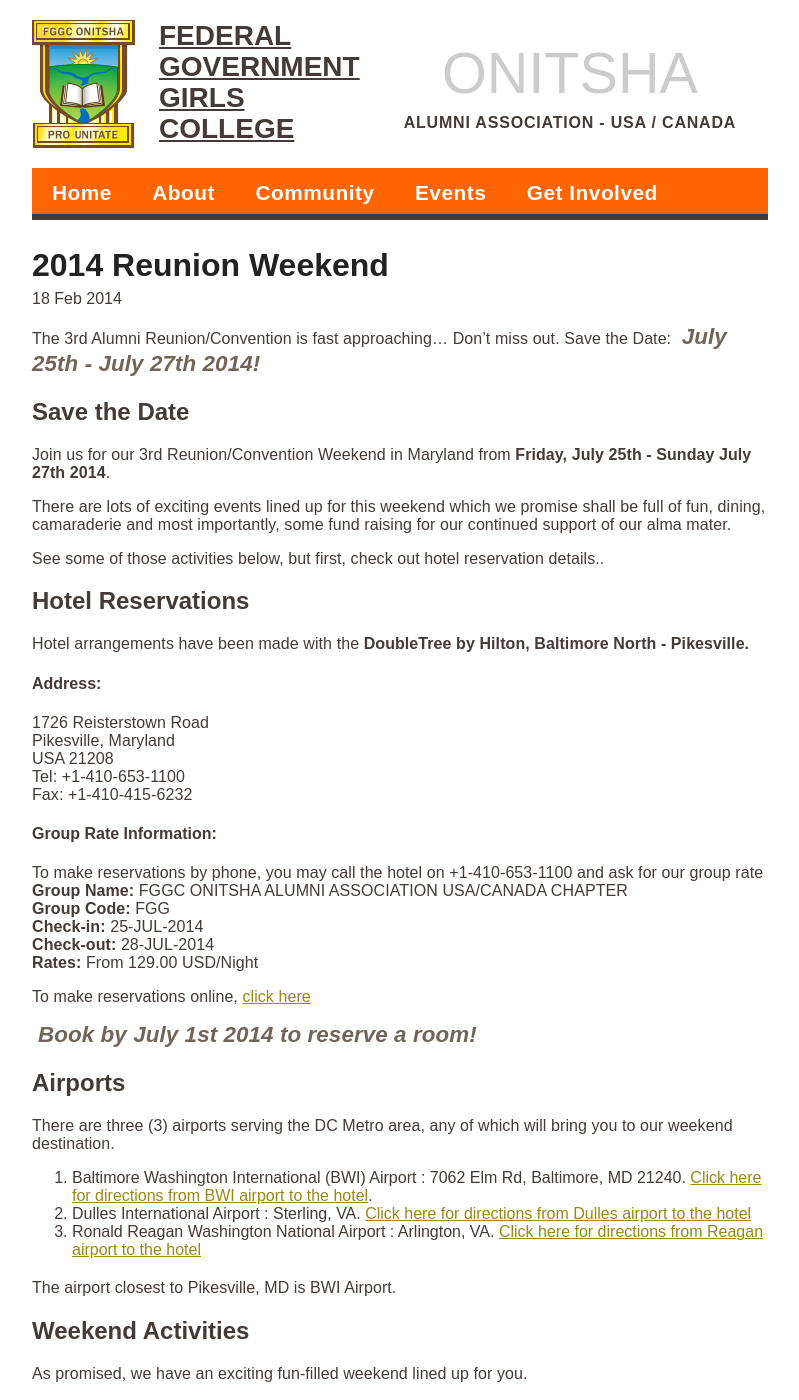
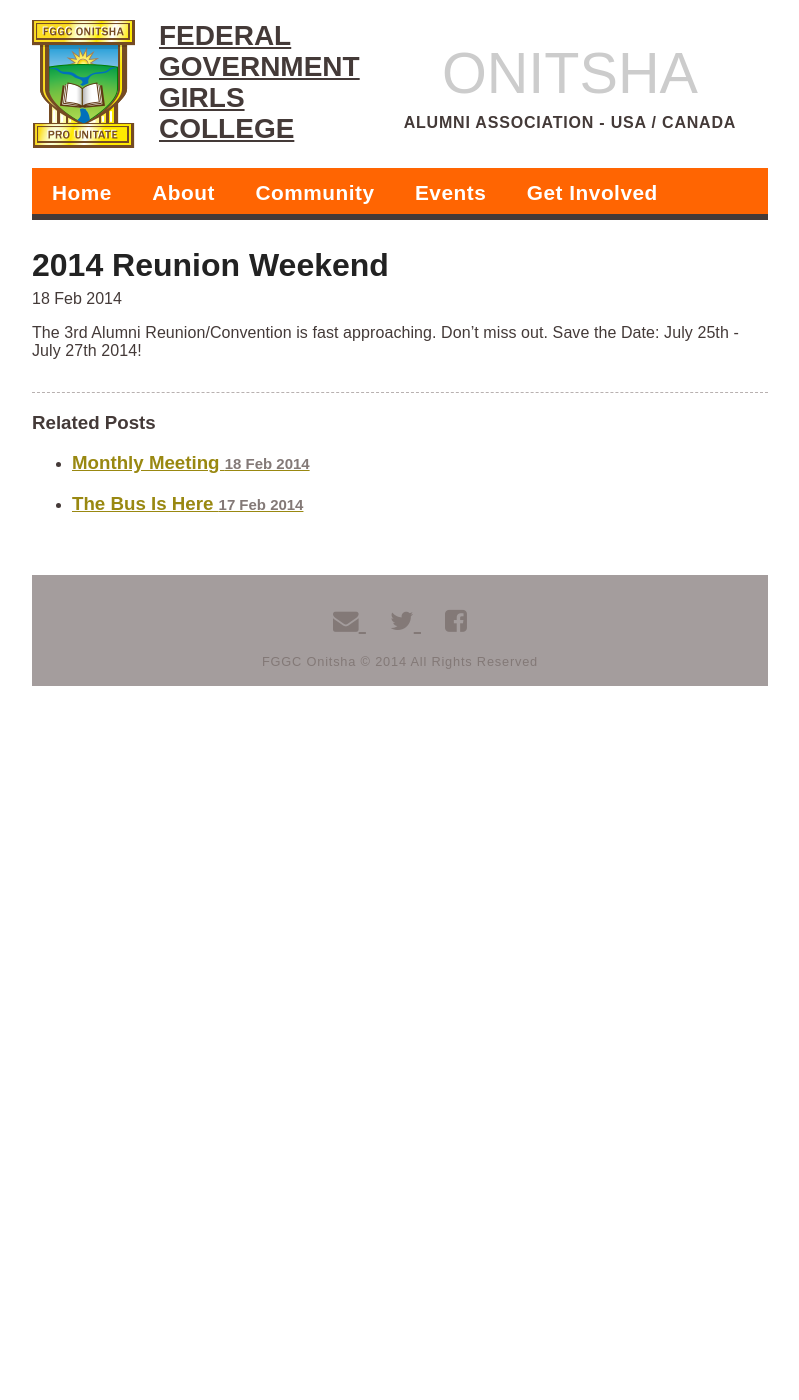
Before and after one commit to fggconitsha/fggconitsha, a Jekyll site: the page built from _posts/2014-02-18-reunion-announcement.markdown, in a window 1280 px wide and 1400 px high. Shown: the whole window, without its empty margins (208-1007 px from the left). Built offline with Jekyll 4.4.1, drawn with Linux system fonts in a browser that asks for light colours; nearby versions of some CDN libraries; Markdown is read by kramdown in place of the engine named in the settings; some of the changed text lies outside the part shown.

Commit message:
Content changes
content changes

```diff
--- a/_posts/2014-02-18-reunion-announcement.markdown
+++ b/_posts/2014-02-18-reunion-announcement.markdown
@@ -3,67 +3,4 @@
 title:  "2014 Reunion Weekend"
 date:   2014-02-18
 ---
-The 3rd Alumni Reunion/Convention is fast approaching… Don't miss out. Save the Date: **_July 25th - July 27th 2014!_**
-
-## Save the Date
-Join us for our 3rd Reunion/Convention Weekend in Maryland from **Friday, July 25th - Sunday July 27th 2014**.
-
-There are lots of exciting events lined up for this weekend which we promise shall be full of fun, dining, camaraderie and most importantly, some fund raising for our continued support of our alma mater.
-
-See some of those activities below, but first, check out hotel reservation details..
-
-## Hotel Reservations
-Hotel arrangements have been made with the **DoubleTree by Hilton, Baltimore North - Pikesville.**
-
-#### Address:
-1726 Reisterstown Road
-Pikesville, Maryland
-USA 21208
-Tel: +1-410-653-1100
-Fax: +1-410-415-6232
-
-#### Group Rate Information:
-To make reservations by phone, you may call the hotel on +1-410-653-1100 and ask for our group rate
-**Group Name:** FGGC ONITSHA ALUMNI ASSOCIATION USA/CANADA CHAPTER
-**Group Code:** FGG
-**Check-in:** 25-JUL-2014
-**Check-out:** 28-JUL-2014
-**Rates:** From 129.00 USD/Night
-
-To make reservations online, <a href="http://doubletree.hilton.com/en/dt/groups/personalized/P/PIKDTDT-FGG-20140725/index.jhtml?WT.mc_id=POG" >click here</a>
-
-**_Book by July 1st 2014 to reserve a room!_**
-
-## Airports
-There are three (3) airports serving the DC Metro area, any of which will bring you to our weekend destination.
-1. Baltimore Washington International (BWI) Airport : 7062 Elm Rd, Baltimore, MD 21240. <a href="https://maps.google.com/maps/ms?hl=en&ie=UTF8&msa=0&msid=114377042409989613060.000448f340caff862f70f&ll=39.192884,-76.674614&spn=0.12772,0.219727&z=12&iwloc=000448f36ff880887a391&source=embed">Click here for directions from BWI airport to the hotel</A>.
-2. Dulles International Airport : Sterling, VA. <a href="https://maps.google.com/maps/ms?hl=en&ie=UTF8&msa=0&msid=114377042409989613060.000448f340caff862f70f&ll=39.192884,-76.674614&spn=0.12772,0.219727&z=12&iwloc=000448f36ff880887a391&source=embed">Click here for directions from Dulles airport to the hotel</A>
-3. Ronald Reagan Washington National Airport : Arlington, VA. <a href="https://maps.google.com/maps/ms?hl=en&ie=UTF8&msa=0&msid=114377042409989613060.000448f340caff862f70f&ll=39.192884,-76.674614&spn=0.12772,0.219727&z=12&iwloc=000448f36ff880887a391&source=embed">Click here for directions from Reagan airport to the hotel</A>
-
-The airport closest to Pikesville, MD is BWI Airport.
-
-## Weekend Activities
-
-As promised, we have an exciting fun-filled weekend lined up for you.
-
-Here's a teaser of our weekend line-up:
-
-### Boat Cruise
-Join us for a boat cruise along the Baltimore harbor on Saturday morning, July 26th. This is an experience you wouldn't want to miss.
-<a href="http://www.spiritcruisesbaltimore.com/Baltimore/ship">Click here to find out more about the cruise line</a>
-
-All are welcome, however, note that **this is by reservation only**.
-
-To find out more, and make reservations, please email <a href="#mailto:yuchie2000@yahoo.com">the cruise event planner</a>
-
-
-**Ticket Price**
-Adults: $59.79
-Kids: $44.79.
-
-Last date for making reservations is ******
-
-### Gala Night
-Our Gala on the evening of Saturday July 26th is FREE. This is a Formal Attire event.
-
-There'll be dinner, dancing, and other events on that fine evening.
+The 3rd Alumni Reunion/Convention is fast approaching. Don't miss out. Save the Date: July 25th - July 27th 2014!
```
